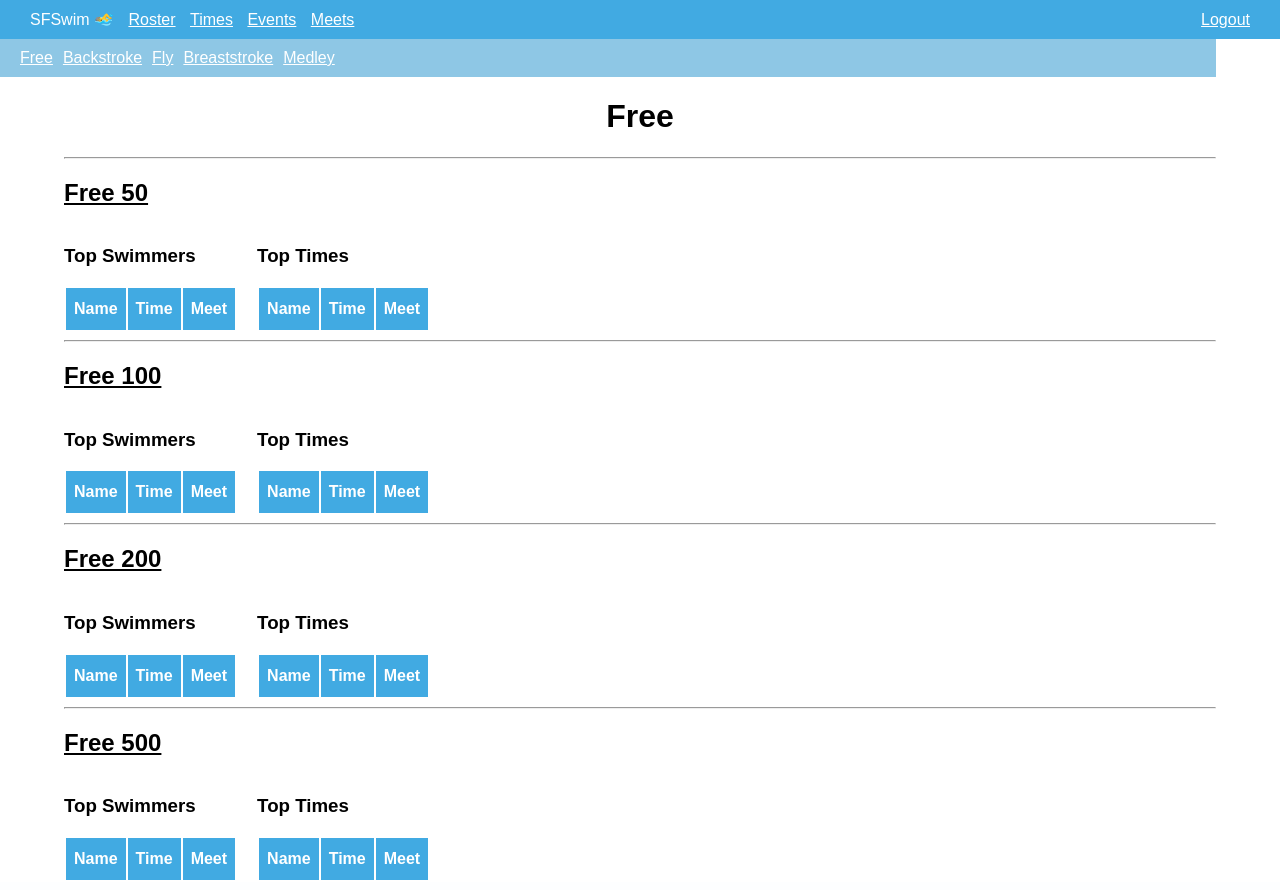
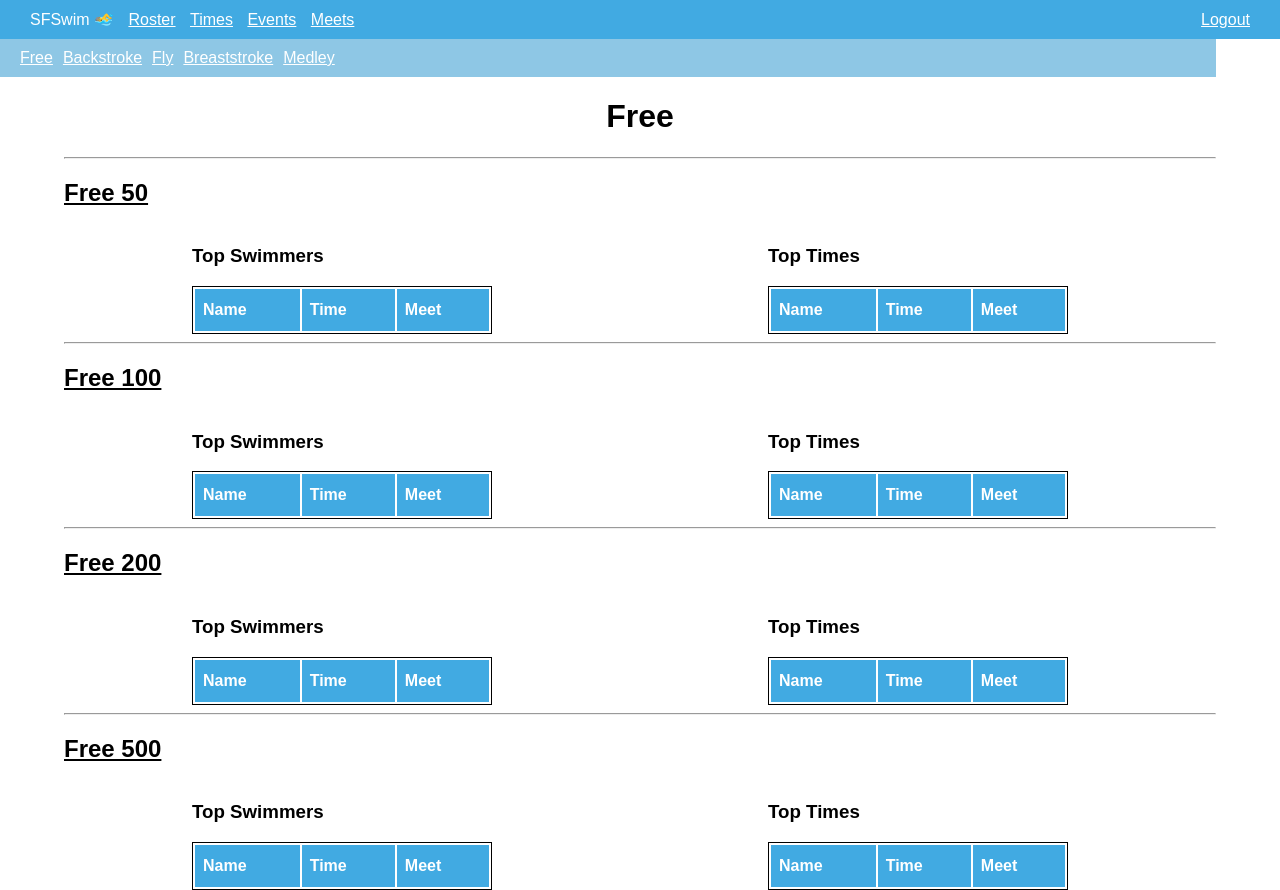
Before and after one commit to sfhacks/SFSwimming, a Flask app: page /event?stroke=free in a window 1280 px wide. Run offline with Flask 2, Linux system fonts and the light colour scheme; data that the repository does not hold is empty; parts of the project's set-up code (start-up, migrations or seed data) failed here and were passed over.

Commit message:
Centered tables & added border line

```diff
--- a/app/templates/event.html
+++ b/app/templates/event.html
@@ -17,8 +17,14 @@
 <hr>
 <h2><u>{{event.name | capitalize}}</u></h2>
 <div id="event-container">
-
-   <div class = "event-box">
+    <style type="text/css" media="screen">
+        table { border: 1px solid black;float:left;width:300px;}
+        #swimtable {
+            width: 300px;
+            margin: 0 auto;
+        }
+    </style>
+   <div class = "event-box" id = "swimtable">
        <h3>Top Swimmers</h3>
        <table>
            <tr>
@@ -36,7 +42,7 @@
            {% endfor %}
        </table>
    </div>
-   <div class = "event-box">
+   <div class = "event-box" id = "swimtable">
         <h3>Top Times</h3>
         <table>
              <tr>
```
